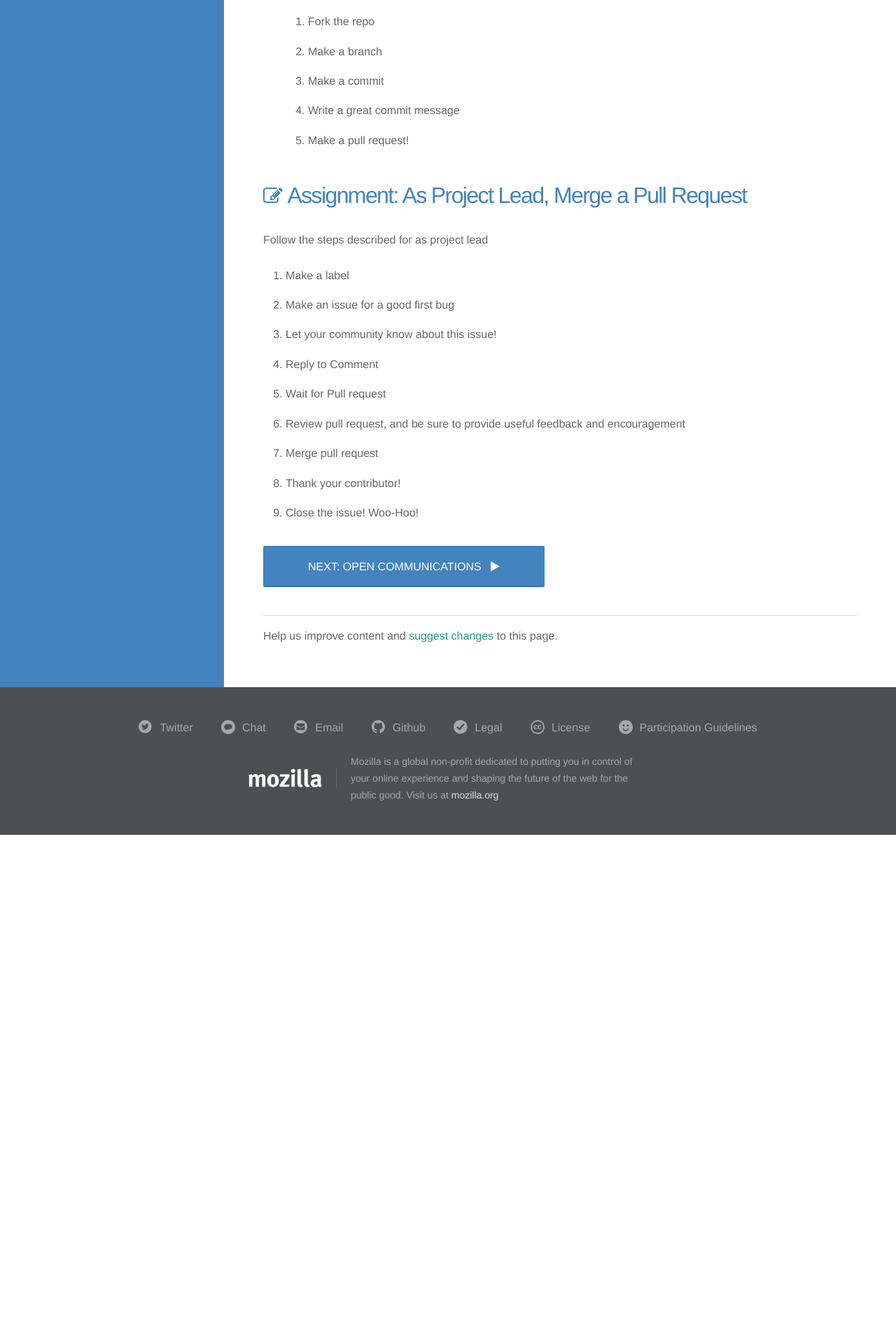
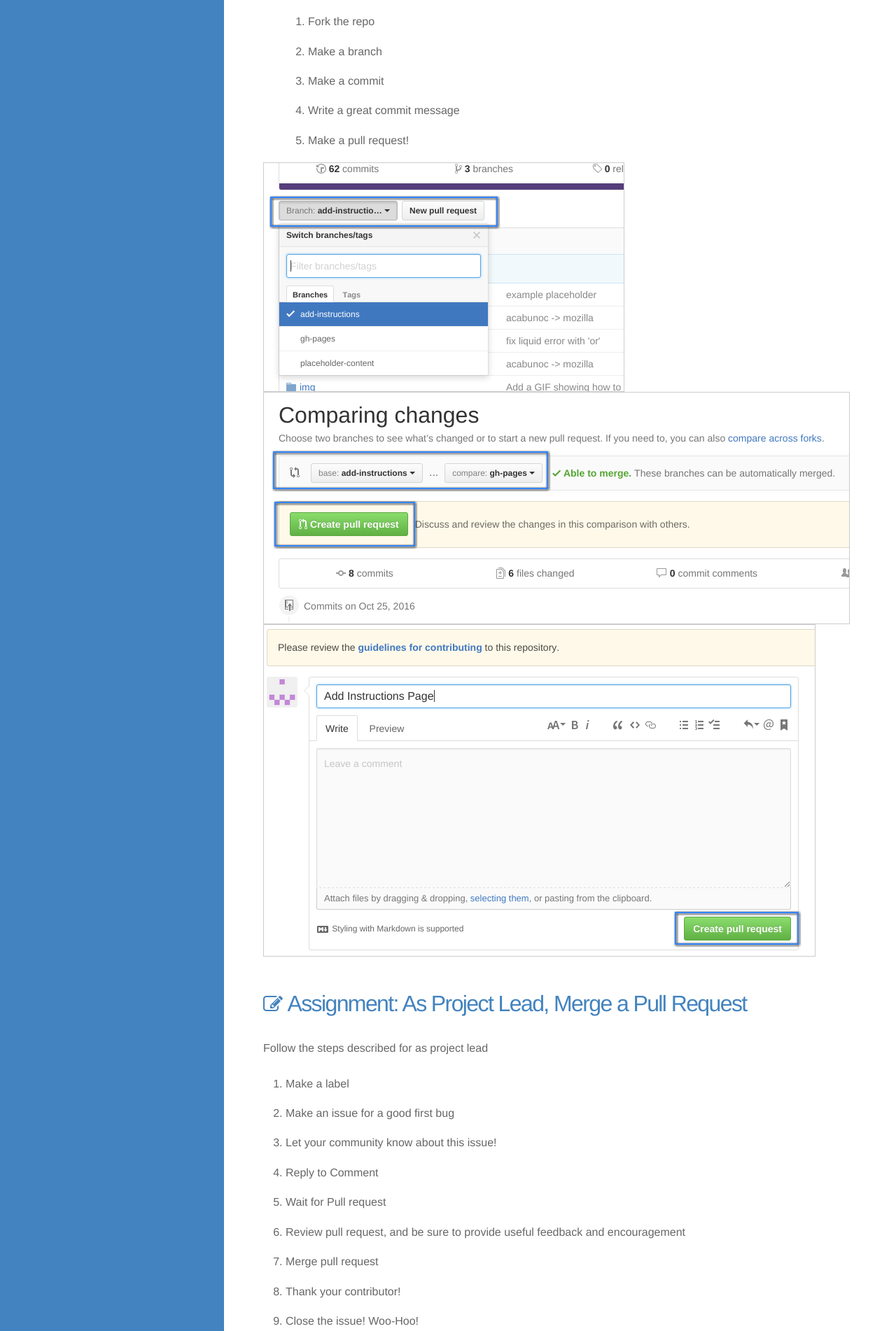
Before and after one commit to mozilla/open-leadership-training-series, a Jekyll site: the page built from _articles/github-for-collaboration/collaborative-workflow-for-contributions.md, in a window 1280 px wide. Shown: the part 2803-4705 px from the top of the page at 70% size. Built offline with Jekyll 4.4.1, drawn with Linux system fonts in a browser that asks for light colours; nearby versions of some CDN libraries; comment, search, counter and statistics services are not loaded; a style sheet for code colours, icons or effects is not loaded; before the commit the page ends 3996 px from its top, so only the background shows below that.

Commit message:
Add screenshots for making a pull request

```diff
--- a/_articles/github-for-collaboration/collaborative-workflow-for-contributions.md
+++ b/_articles/github-for-collaboration/collaborative-workflow-for-contributions.md
@@ -69,6 +69,10 @@ the lesson text more concrete.
     4.  Write a great commit message
     5.  Make a pull request!
 
+![New Pull Request]({{ site.baseurl }}/img/create-pull-req-1.png)
+![Compare Changes]({{ site.baseurl }}/img/create-pull-req-2.png)
+![Create Pull Request]({{ site.baseurl }}/img/create-pull-req-3.png)
+
 ### {{ site.assignment }} As Project Lead, Merge a Pull Request
 
 Follow the steps described for as project lead
```
Also changed, not shown: img/create-pull-req-1.png (added), img/create-pull-req-2.png (added), img/create-pull-req-3.png (added).
